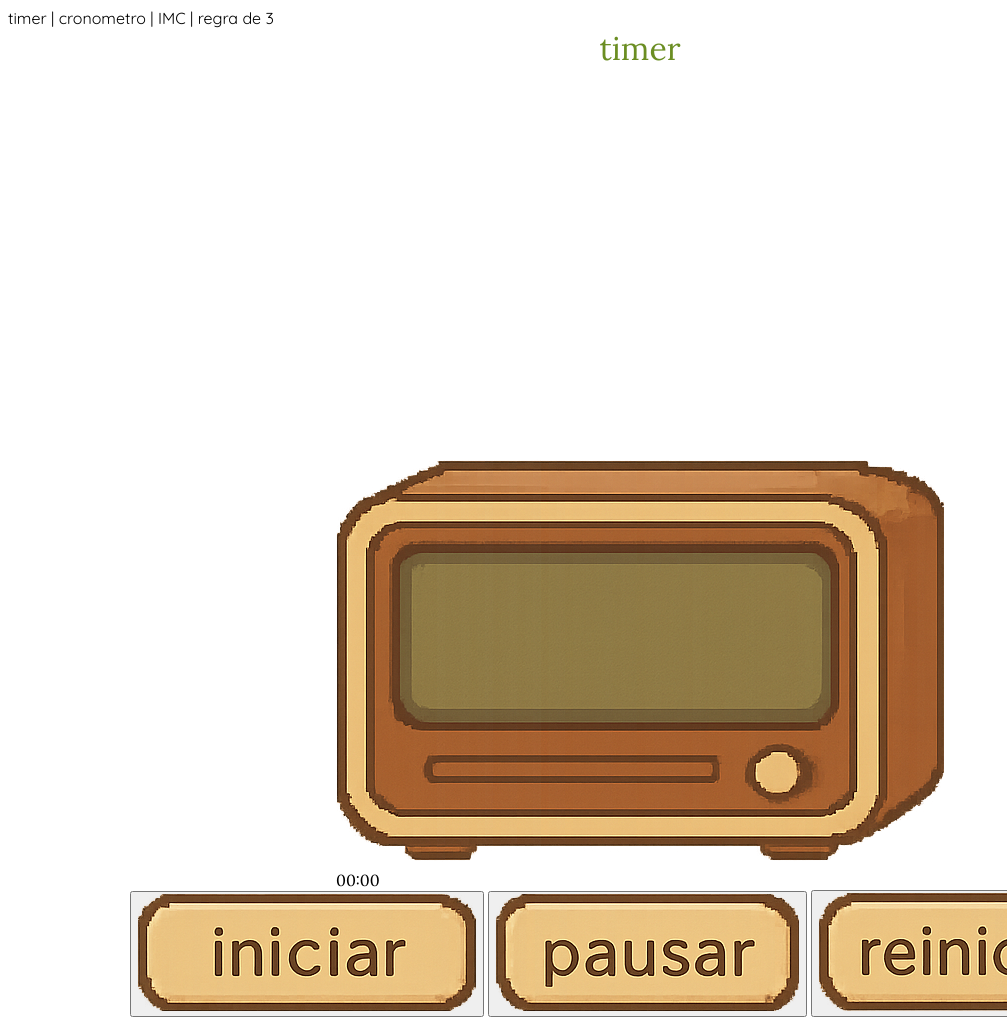
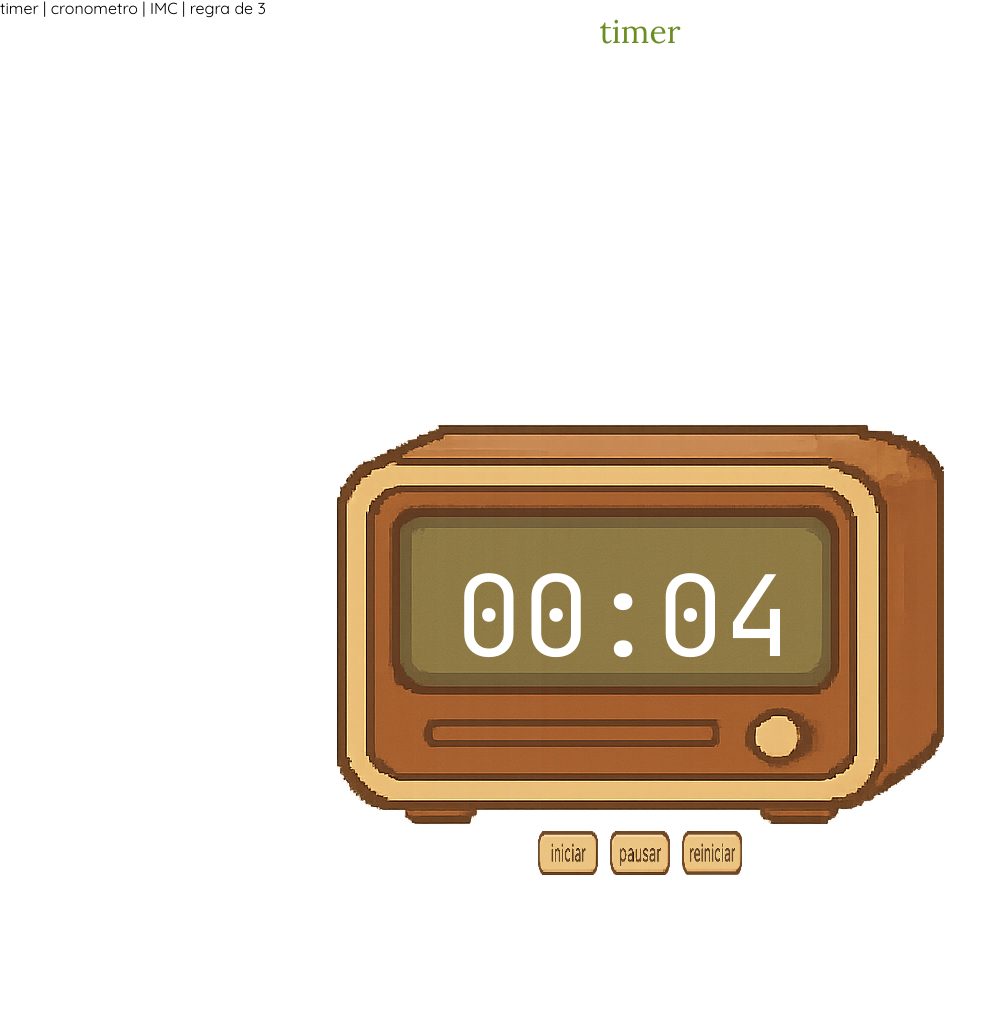
Before and after one commit to BlckSkll/cozytools, a plain HTML site: page index.html in a window 1280 px wide. Shown: the top 1020 px of the page, without its empty margins (0-1007 px from the left). Drawn offline with Linux system fonts and the light colour scheme.

Commit message:
ajuste de layout -botões e relogio - adiciona função para atualizar visor

```diff
--- a/css/style.css
+++ b/css/style.css
@@ -3,6 +3,8 @@
   --laranja-queimado: #D08050;
   --bege-claro: #F5E4C3;
   --marrom-amadeirado: #8B5A2B;
+  --branco: #fff;
+
 }
 
 
@@ -32,31 +34,46 @@
 }
 
 .relogio{
-    font-family: "lora", serif;
-    border-color: #8B5A2B;
+    position: relative;
+    display: inline-block;
+}
+
+.relogio img{
+   display: block;
+   max-width: 100%;
+   height: auto;
 
 }
 
-.relogio img{
-    gap: 20px;
+.numeros-classe{
+    position: absolute;
+    top: 50%;
+    left: 50%;
+    transform: translate(-55%, -60%);
+    color: var(--branco);
+    font-size: 7rem;
+    font-family: "JetBrains Mono", monospace;
 }
 
 .botoes {
     display: flex;
     justify-content: center;
+    width: 4.5rem;
+    height: 3rem;
+
 
 }
 
-.bototes img{
-width: 60px;
-height: 100px;
-gap: 10px;
+.botoes img{
+width: 3.75rem;
+height: 2.75rem;
+cursor: pointer;
+
 }
 
 .botoes button{
-
-   padding: 10;
-   cursor: pointer;
+   background-color: transparent;
+   border: none;
 
 }
 
--- a/index.html
+++ b/index.html
@@ -6,6 +6,7 @@
         <title>cozy tools</title>
 
         <link rel="stylesheet" href="css/style.css">
+        <link rel="stylesheet" href="css/reset.css">
         <link rel="preconnect" href="https://fonts.googleapis.com">
         <link rel="preconnect" href="https://fonts.gstatic.com" crossorigin>
         <link href="https://fonts.googleapis.com/css2?family=JetBrains+Mono:ital,wght@0,100..800;1,100..800&family=Lora:ital,wght@0,400..700;1,400..700&family=Quicksand:wght@300..700&display=swap" rel="stylesheet">
@@ -29,10 +30,10 @@
                 <div class="numeros-classe" id="numeros-id">00:00 </div>
             </div>
 
-            <div class="botões" id="divBotoes">
+            <div class="botoes" id="divBotoes">
                 <button id="botoes_iniciar" > <img src="assets/iniciar.png" alt="botão inicar">  </button>
                 <button id="botoes_pausar"><img src="assets/pausar.png" alt="botão pausar"> </button>
-                <button id="botoes_reiniciar"> <img src="assets/reiniciar.png" alt="botão reinicar"> </button>,
+                <button id="botoes_reiniciar"> <img src="assets/reiniciar.png" alt="botão reinicar"> </button>
             </div>
 
             <div class="textoExplicativo">
--- a/script.js
+++ b/script.js
@@ -0,0 +1,16 @@
+let visor = document.getElementById("numeros-id");
+let segundos = 0;
+function atualizarVisor(){
+    let minutos = Math.floor(segundos / 60);
+    let restoSegundos = segundos % 60;
+
+    let formato =
+    String(minutos).padStart(2, "0") + ":" +
+    String(restoSegundos).padStart(2,"0");
+
+    visor.textContent = formato;
+
+    segundos ++;
+}
+
+setInterval(atualizarVisor, 1000);
```
